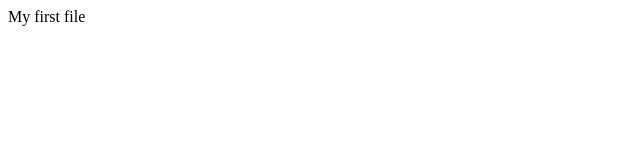
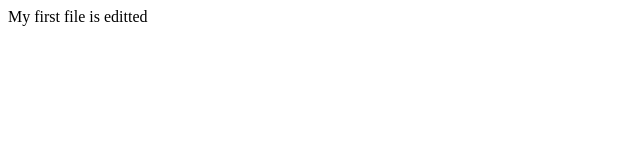
Before and after one commit to gandlurianitha/git-githubtest, a plain HTML site: page index.html in a window 1280 px wide. Shown: the full height of the page, 0-640 px from the left. Drawn offline with Linux system fonts and the light colour scheme.

Commit message:
index file

```diff
--- a/index.html
+++ b/index.html
@@ -1 +1 @@
-<html> My first file </HTML>
+<html> My first file is editted </HTML>
```
